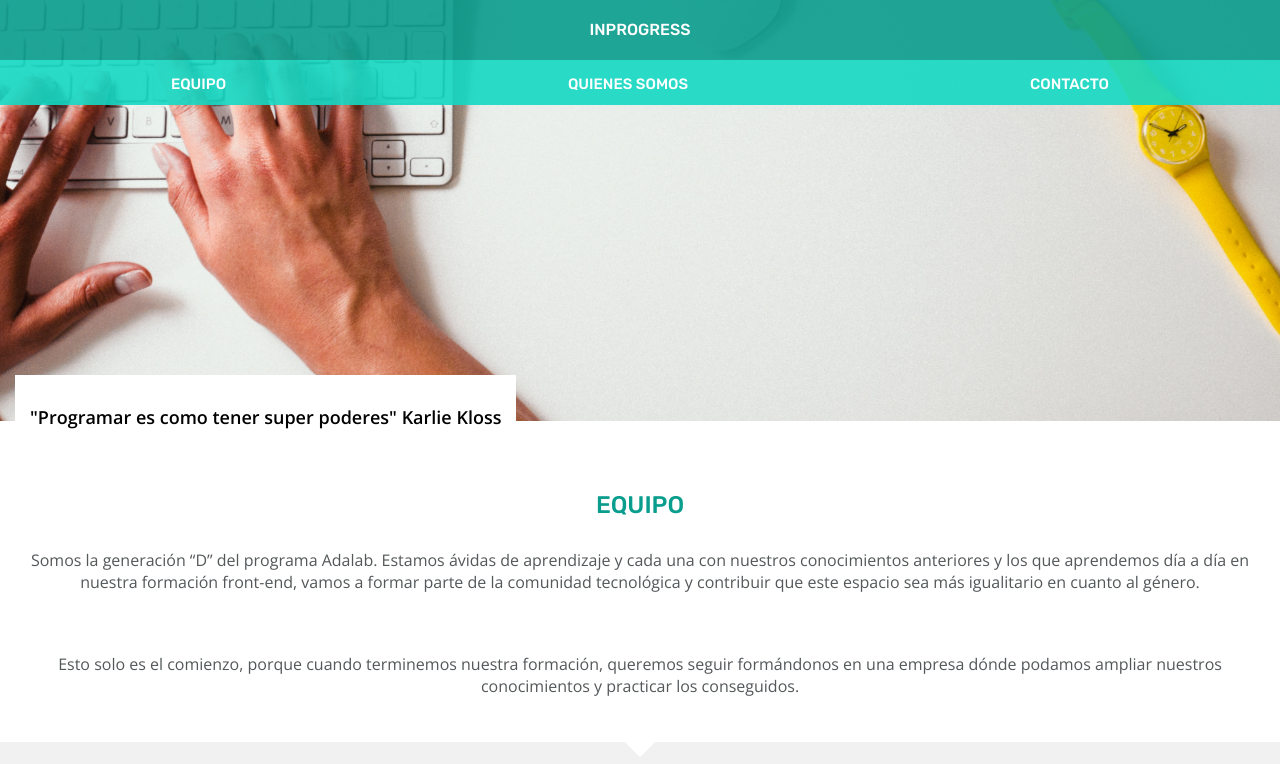
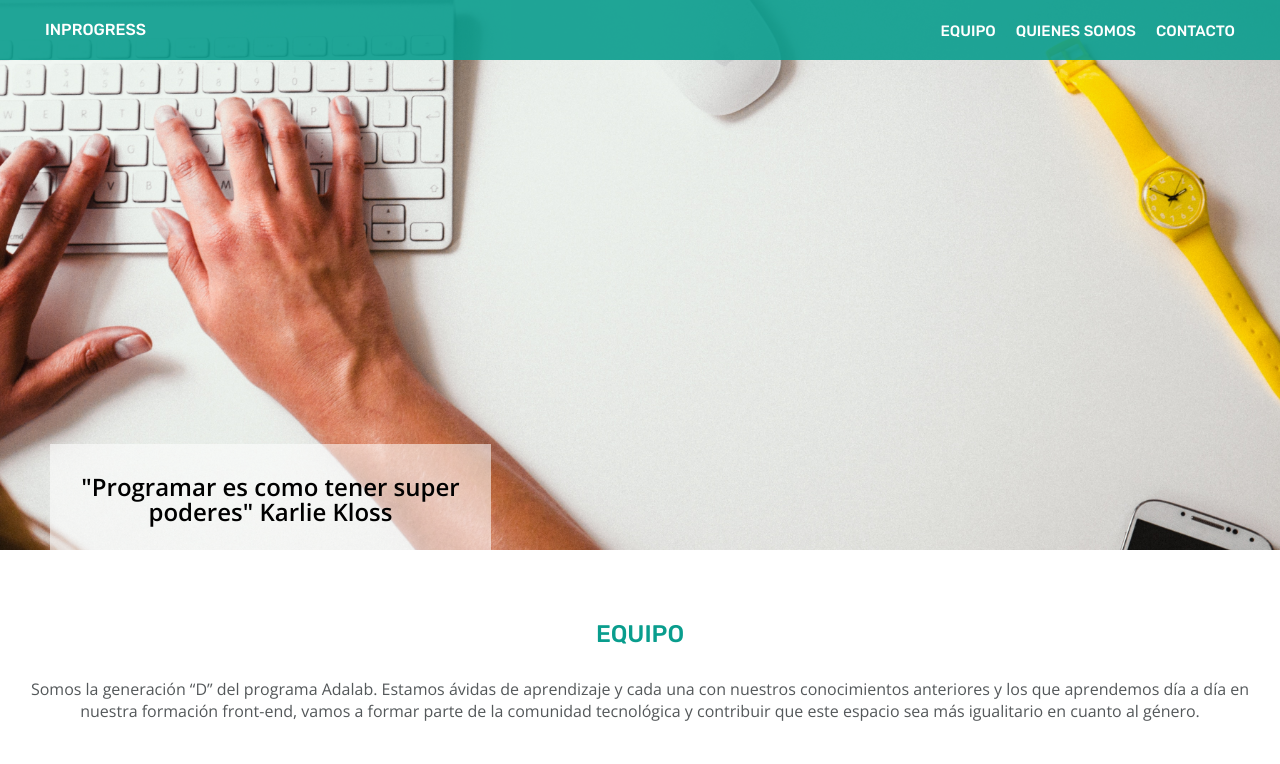
Before and after one commit to Adalab/project-d-s1-in-progress, a plain HTML site: page index.html in a window 1280 px wide. Shown: the top 764 px of the page. Drawn offline with nearby package versions, Linux system fonts and the light colour scheme.

Commit message:
Add media query on hero

```diff
--- a/index.html
+++ b/index.html
@@ -6,7 +6,7 @@
     <link href="https://fonts.googleapis.com/css?family=Open+Sans:400,600|Rubik:500" rel="stylesheet">
     <link rel="stylesheet" href="main.css">
     <link rel="stylesheet" href="https://use.fontawesome.com/releases/v5.0.13/css/all.css" integrity="sha384-DNOHZ68U8hZfKXOrtjWvjxusGo9WQnrNx2sqG0tfsghAvtVlRW3tvkXWZh58N9jp" crossorigin="anonymous">
-    <meta name="viewport" content="width=device-width">
+    <meta name="viewport" content="width=device-width, initial-scale=1">
 
   </head>
   <body>
--- a/main.css
+++ b/main.css
@@ -27,6 +27,12 @@ body {
   position: relative;
 }
 
+@media all and (min-width: 1200px) {
+  .imagen-principal {
+    height: 550px;
+  }
+}
+
 .title {
   background-color: rgba(9, 157, 141, 0.9);
   color: #fff;
@@ -43,6 +49,19 @@ body {
   position: fixed;
 }
 
+@media all and (min-width:768px) {
+  .header {
+    width: 100%;
+    background-color: rgba(9, 157, 141, 0.9);
+  }
+
+  .title {
+    width: 50%;
+    padding-left: 45px;
+    text-align: left;
+  }
+}
+
 .nav-menu {
   list-style: none;
   background-color: rgba(20, 217, 196, 0.9);
@@ -55,7 +74,18 @@ body {
   justify-content:space-around;
   align-items: center;
   color: #fff;
+}
 
+@media all and (min-width: 768px) {
+  .nav-menu {
+    background-color: rgba(9, 157, 141, 0.9);
+    height: 60px;
+    top: 0;
+    width: 50%;
+    margin-left: 50%;
+    padding-right: 45px;
+    justify-content: flex-end;
+  }
 }
 
 .nav-link {
@@ -65,6 +95,12 @@ body {
   font-size: 15px;
   text-transform: uppercase;
   text-decoration: none;
+}
+
+@media all and (min-width: 768px) {
+  .nav-link {
+    padding-left: 20px;
+  }
 }
 
 .container {
@@ -79,6 +115,22 @@ body {
   position: absolute;
 }
 
+@media all and (min-width: 768px) {
+  .claim-box {
+    background-color: #ffffff90;
+    top: 300px;
+    width: 441px;
+    padding: 15px 30px 15px 30px;
+    margin-left: 50px;
+  }
+}
+
+@media all and (min-width: 1200px) {
+  .claim-box {
+    top: 429px;
+  }
+}
+
 .claim {
   color: #000;
   font-family: 'Open Sans', sans-serif;
@@ -88,21 +140,10 @@ body {
   text-align: center;
 }
 
-.text {
-  background-color: #fff;
-  z-index: 5;
-  margin-top: 40px;
+@media all and (min-width: 1200px) {
+  .claim {
+    font-size: 24px;
   }
-
-.equipo{
-  text-transform: uppercase;
-  text-align: center;
-  color: #099d8d;
-  font-family: 'Rubik', sans-serif;
-  font-weight: 500;
-  font-size: 24px;
-  padding-top: 30px;
-  padding-bottom: 15px;
 }
 
 /* FIRST MAIN */
```
Lines whose indentation alone changed are shown as unchanged.
